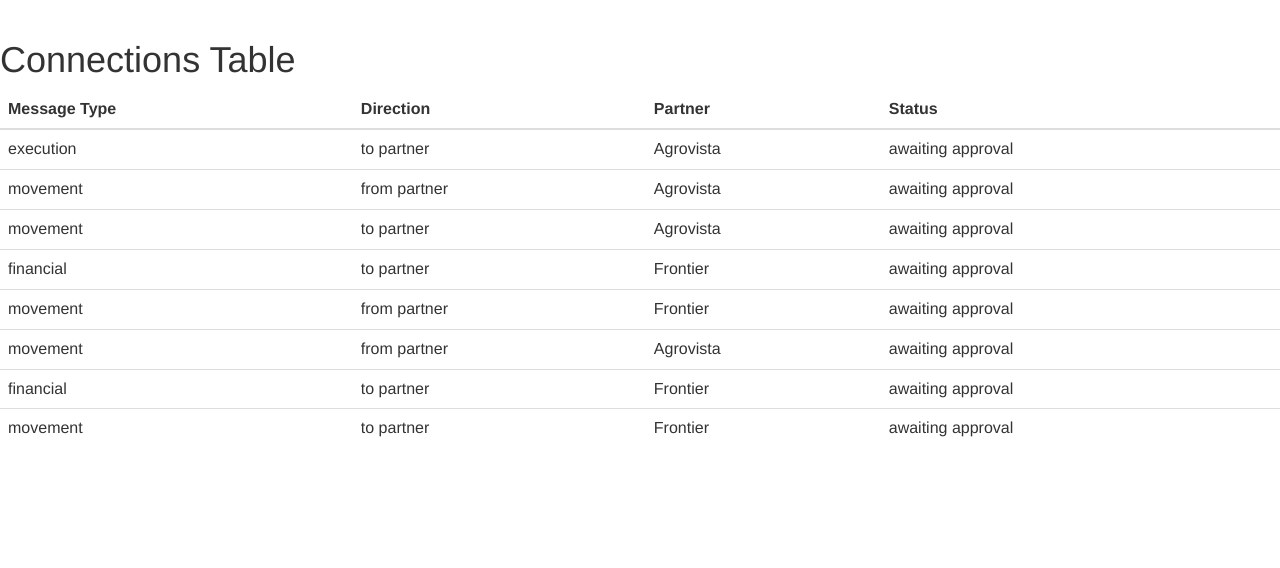
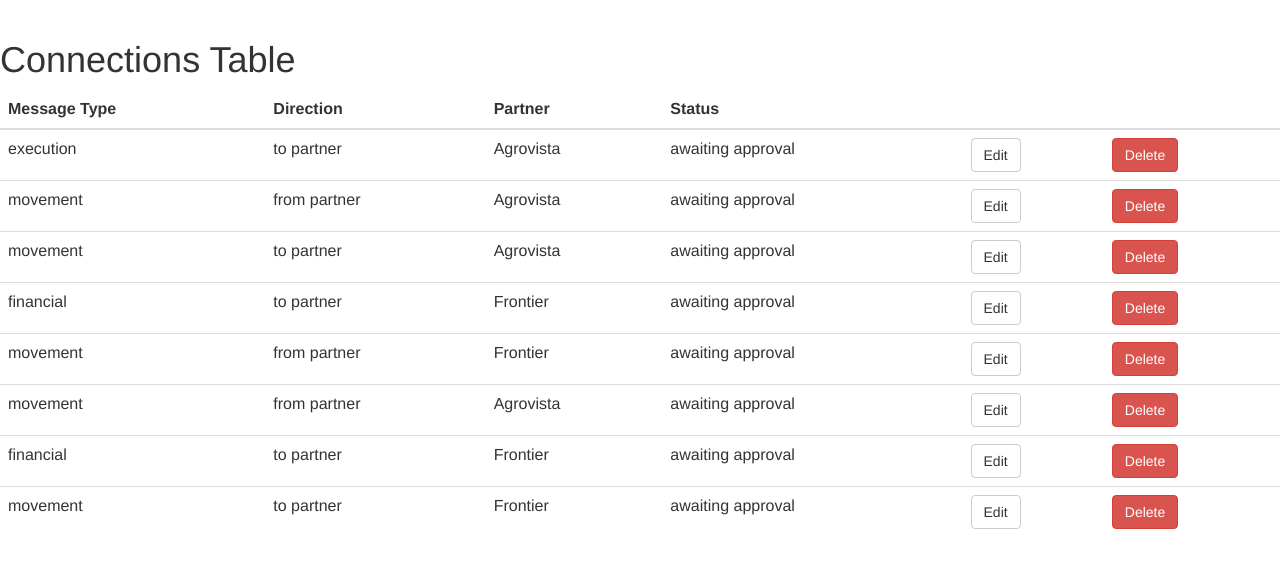
Before and after one commit to navin010/farmplan, a Django app: template connections/templates/connections/show_table.html in a window 1280 px wide. Shown: the part 72-640 px from the top of the page. Run offline with Django 3.2, Linux system fonts and the light colour scheme; the template is opened without the code that fills it: values that come from a table or form of the project are taken from there, others are empty; data comes from the database, SQL or seed files in the repository; some libraries are stand-ins or nearby versions.

Commit message:
add buttons

```diff
--- a/connections/templates/connections/show_table.html
+++ b/connections/templates/connections/show_table.html
@@ -19,6 +19,8 @@
                 <th>Direction</th>
                 <th>Partner</th>
                 <th>Status</th>
+                <th><!--Edit--></th>
+                <th><!--Delete--></th>
               </tr>
         </thead>
 
@@ -30,6 +32,16 @@
                 <td>{{ value.direction }}</td>
                 <td>{{ value.client }}</td>
                 <td>{{ value.status }}</td>
+                <td>
+                    <a href="#">
+                        <button type="button" class="btn btn-default">Edit</button>
+                    </a>
+                </td>
+                <td>
+                    <a href="#">
+                        <button type="button" class="btn btn-danger">Delete</button>
+                    </a>
+                </td>
             </tr>
         {% endfor %}
         </tbody>
```
